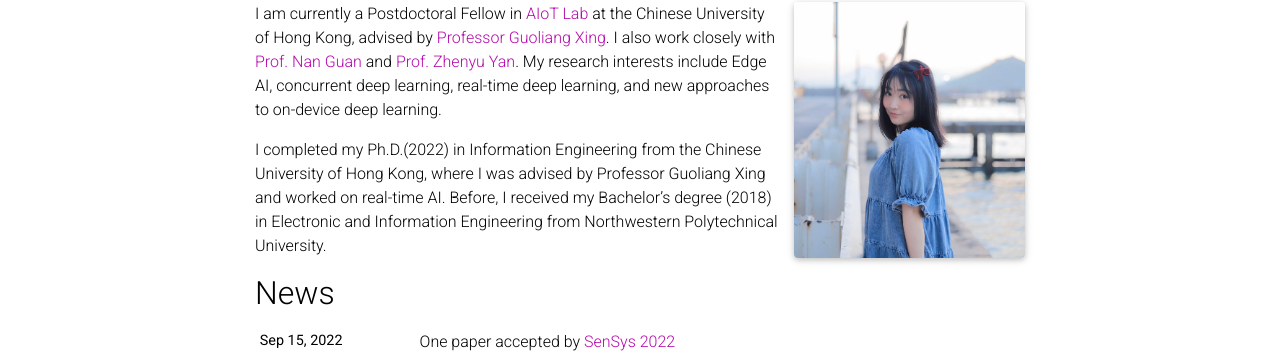
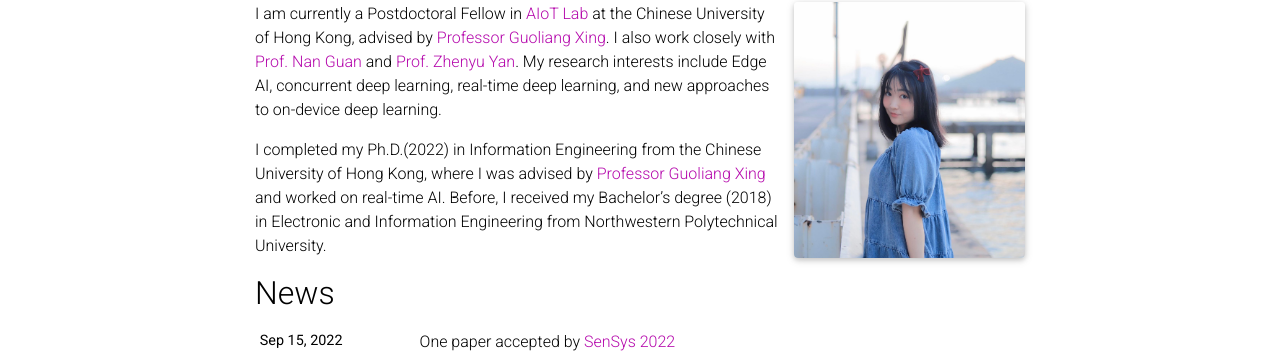
Before and after one commit to Neawhen/neiwen.github.io, a Jekyll site: the page built from _pages/about.md, in a window 1280 px wide and 1106 px high. Shown: the part 166-522 px from the top of the window. Built offline with Jekyll 4.4.1, drawn with Linux system fonts in a browser that asks for light colours; full-size pictures stand in for the smaller copies a plugin makes; comment, search, counter and statistics services are not loaded; a style sheet for code colours, icons or effects is not loaded; some of the changed lines change nothing that is shown.

Commit message:
new file

```diff
--- a/_pages/about.md
+++ b/_pages/about.md
@@ -27,7 +27,7 @@ I am currently a Postdoctoral Fellow in <a href="http://aiot.ie.cuhk.edu.hk/inde
 I also work closely with <a href="https://www.cs.cityu.edu.hk/~nanguan/" target="_blank" rel="noopener noreferrer">Prof. Nan Guan</a> and <a href="https://yanzhenyu.com/" target="_blank" rel="noopener noreferrer">Prof. Zhenyu Yan</a>.
 My research interests include Edge AI, concurrent deep learning, real-time deep learning, and new approaches to on-device deep learning.
 
-I completed my Ph.D.(2022) in Information Engineering from the Chinese University of Hong Kong, where I was advised by Professor Guoliang Xing and worked on real-time AI. Before, I received my Bachelor's degree (2018) in Electronic and Information Engineering from Northwestern Polytechnical University.
+I completed my Ph.D.(2022) in Information Engineering from the Chinese University of Hong Kong, where I was advised by <a href="https://staff.ie.cuhk.edu.hk/~glxing/" target="_blank" rel="noopener noreferrer">Professor Guoliang Xing</a> and worked on real-time AI. Before, I received my Bachelor's degree (2018) in Electronic and Information Engineering from Northwestern Polytechnical University.
 
 <!-- Write your biography here. Tell the world about yourself. Link to your favorite [subreddit](http://reddit.com). You can put a picture in, too. The code is already in, just name your picture `prof_pic.jpg` and put it in the `img/` folder.
 
```
